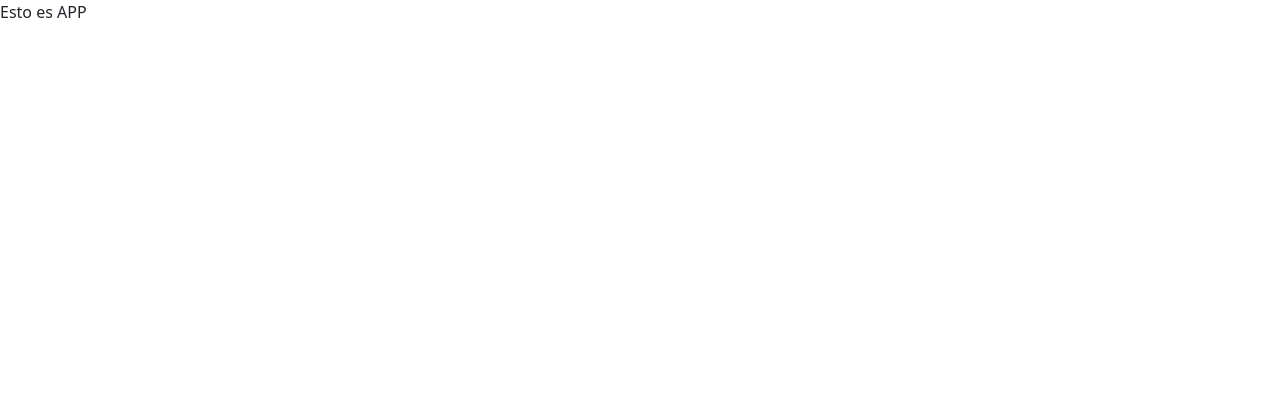
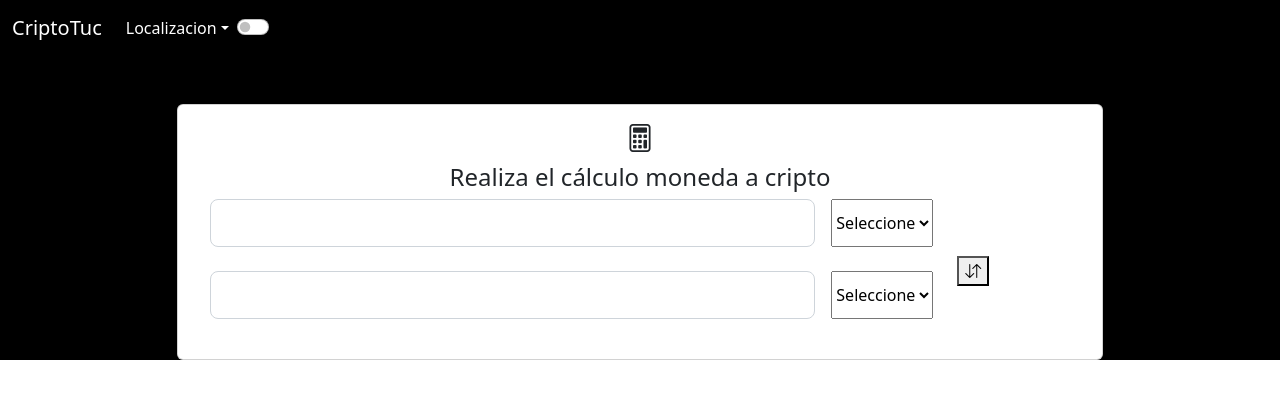
Before and after one commit to jerodriguezb/cryptotuc, a React (Create React App) app: page / in a window 1280 px wide. Shown: the top 398 px of the page. Built offline with nearby package versions, Linux system fonts and the light colour scheme.

Commit message:
features-initial visual calculator

```diff
--- a/public/index.html
+++ b/public/index.html
@@ -6,7 +6,8 @@
   <link rel="icon" href="%PUBLIC_URL%/favicon.ico" />
   <link href="https://cdn.jsdelivr.net/npm/bootstrap@5.2.1/dist/css/bootstrap.min.css" rel="stylesheet"
     integrity="sha384-iYQeCzEYFbKjA/T2uDLTpkwGzCiq6soy8tYaI1GyVh/UjpbCx/TYkiZhlZB6+fzT" crossorigin="anonymous">
-  <meta name="viewport" content="width=device-width, initial-scale=1" />
+  <link rel="stylesheet" href="https://cdn.jsdelivr.net/npm/bootstrap-icons@1.9.1/font/bootstrap-icons.css">
+    <meta name="viewport" content="width=device-width, initial-scale=1" />
   <meta name="theme-color" content="#000000" />
   <meta name="description" content="Web site created using create-react-app" />
   <!-- <link rel="apple-touch-icon" href="%PUBLIC_URL%/logo192.png" /> -->
--- a/src/App.js
+++ b/src/App.js
@@ -1,8 +1,15 @@
 import React from 'react';
+import Header from './components/Header';
+import Calculadora from './pages/Calculadora';
 
 const App = () => {
   return (
-    <div>Esto es APP</div>
+    <>
+    <div className='bg-black'>
+      <Header />
+    <Calculadora />
+    </div>
+    </>
   );
 };
 
--- /dev/null
+++ b/src/components/Header.js
@@ -0,0 +1,31 @@
+import React from 'react';
+
+const Header = () => {
+  return (
+    <nav className="navbar navbar-expand-lg bg-black">
+  <div className="container-fluid">
+    <a className="navbar-brand text-white" href="#">CriptoTuc</a>
+    <button className="navbar-toggler" type="button" data-bs-toggle="collapse" data-bs-target="#navbarNavDropdown" aria-controls="navbarNavDropdown" aria-expanded="false" aria-label="Toggle navigation">
+      <span className="navbar-toggler-icon bg-white"></span>
+    </button>
+    <div className="collapse navbar-collapse" id="navbarNavDropdown">
+      <ul className="navbar-nav">
+        <li className="nav-item dropdown">
+          <a className="nav-link dropdown-toggle text-white" href="#" role="button" data-bs-toggle="dropdown" aria-expanded="false">
+            Localizacion
+          </a>
+          <ul className="dropdown-menu">
+            <li><a className="dropdown-item" href="#">Action</a></li>
+          </ul>
+        </li>
+      </ul>
+        <div className="form-check form-switch">
+        <input className="form-check-input" type="checkbox" role="switch" id="flexSwitchCheckDefault"/>
+        </div>
+    </div>
+  </div>
+</nav>
+  );
+};
+
+export default Header;
--- /dev/null
+++ b/src/pages/Calculadora.js
@@ -0,0 +1,52 @@
+import React from 'react';
+
+const Calculadora = () => {
+  return (
+    <div className="container my-5">
+        <div className="row">
+          <div className="col-lg-10 mx-auto m-20">
+            <div className="card card-body">
+              <h3 className='text-center'>
+                <i className="bi bi-calculator"></i>
+              </h3>
+              <h4 className='text-center'>
+                Realiza el cálculo moneda a cripto
+              </h4>
+              <div className="row">
+                <div className="col-lg-10">
+                  <form className="form-inline mb-4 d-flex">
+                    <input
+                      type="number"
+                      className="form-control form-control-lg mx-3"
+                    />
+                        <select name="">
+                            <option value="">Seleccione</option>
+                            <option value="">BTC</option>
+                            <option value="">ETH</option>
+                        </select>
+                  </form>
+
+                  <form className="form-inline mb-4 d-flex">
+                    <input
+                      className="form-control form-control-lg mx-3"
+                    />
+                    <select name="">
+                            <option value="">Seleccione</option>
+                            <option value="">ARS</option>
+                            <option value="">USD</option>
+                        </select>
+                  </form>
+                </div>
+
+                <div className="col-lg-2 align-self-center">
+                  <button className='d-flex'><i className="bi bi-arrow-down-up"></i></button>
+                </div>
+              </div>
+            </div>
+          </div>
+        </div>
+      </div>
+  );
+};
+
+export default Calculadora;
--- /dev/null
+++ b/src/styles.css
@@ -0,0 +1,3 @@
+.cuerpo{
+    background-color: black;
+}
```
Also changed, not shown: 1 other file (tests, documents, lock files or other folders).
